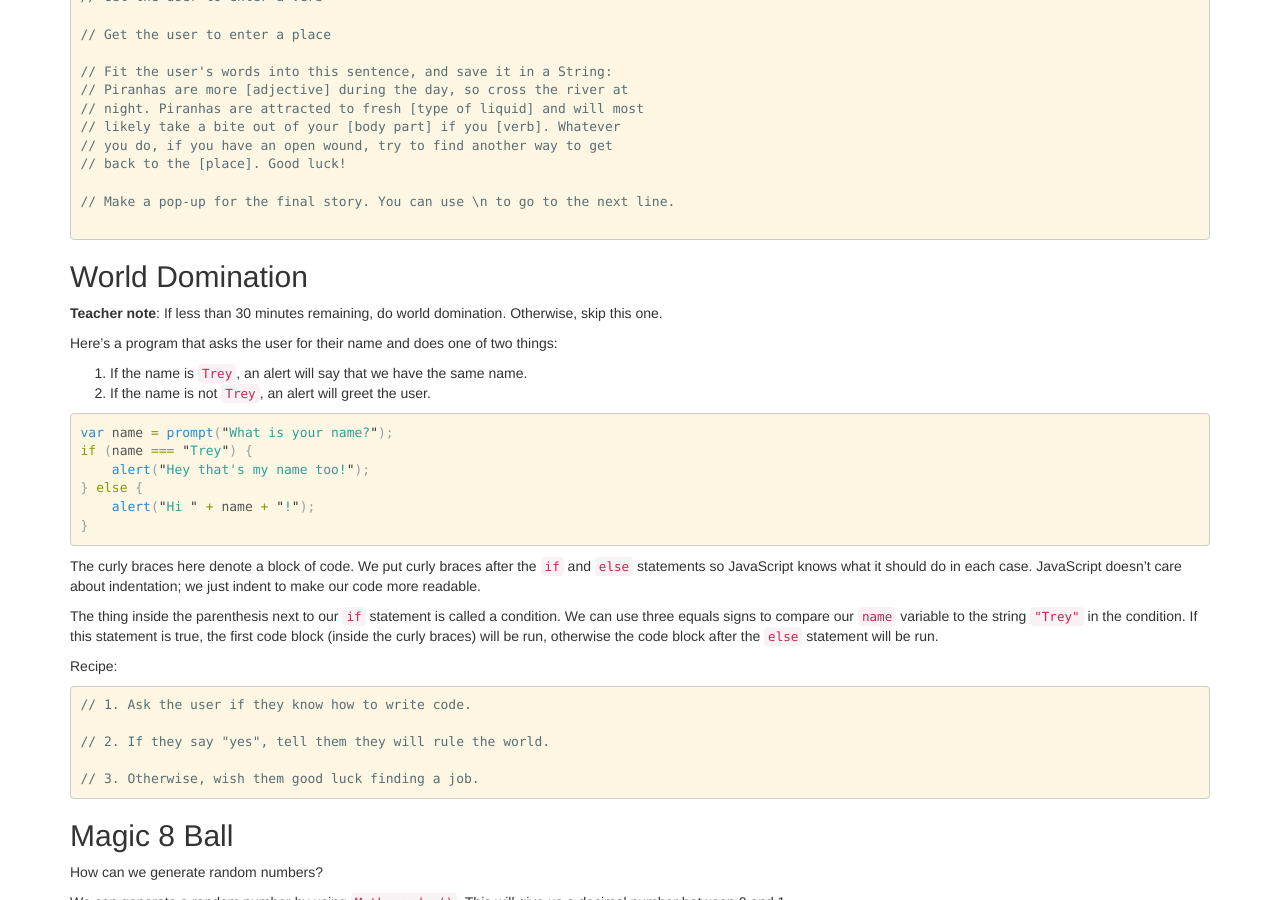
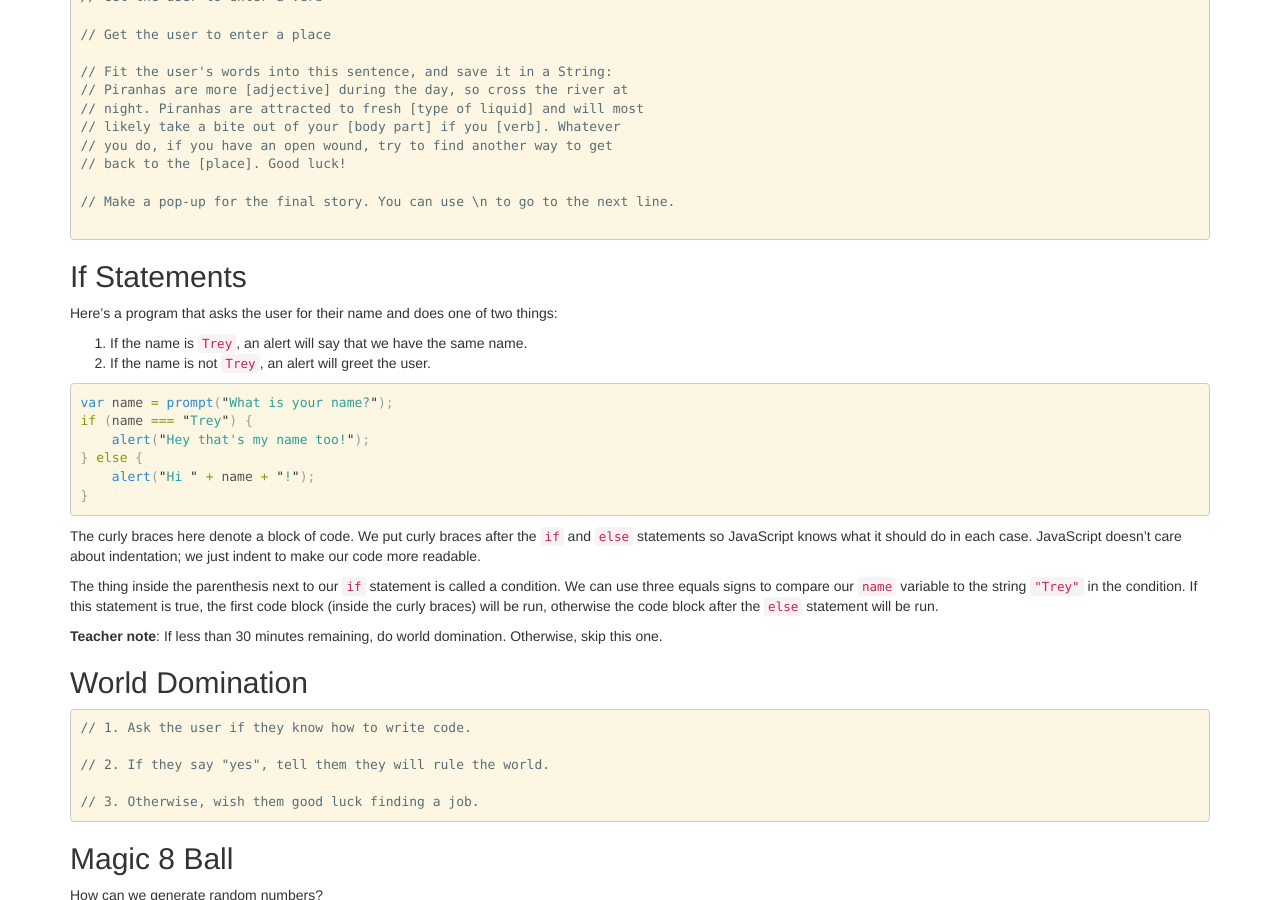
Before and after one commit to jointheleague/hour-of-code-adults, a Jekyll site: the page built from index.md, in a window 1280 px wide and 900 px high, scrolled down 1154 px. Built offline with Jekyll 4.4.1, drawn with Linux system fonts in a browser that asks for light colours; Markdown is read by kramdown in place of the engine named in the settings; part of the change alters nothing that is shown.

Commit message:
Update index.md

````diff
--- a/index.md
+++ b/index.md
@@ -85,10 +85,9 @@ Recipe:
 ```
 
 
-World Domination
+If Statements
 ----------------
 
-**Teacher note**: If less than 30 minutes remaining, do world domination. Otherwise, skip this one.
 
 Here's a program that asks the user for their name and does one of two things:
 
@@ -108,7 +107,10 @@ The curly braces here denote a block of code.  We put curly braces after the `if
 
 The thing inside the parenthesis next to our `if` statement is called a condition. We can use three equals signs to compare our `name` variable to the string `"Trey"` in the condition.  If this statement is true, the first code block (inside the curly braces) will be run, otherwise the code block after the `else` statement will be run.
 
-Recipe:
+**Teacher note**: If less than 30 minutes remaining, do world domination. Otherwise, skip this one.
+
+World Domination
+----------------
 
 ```js
 // 1. Ask the user if they know how to write code.
````
